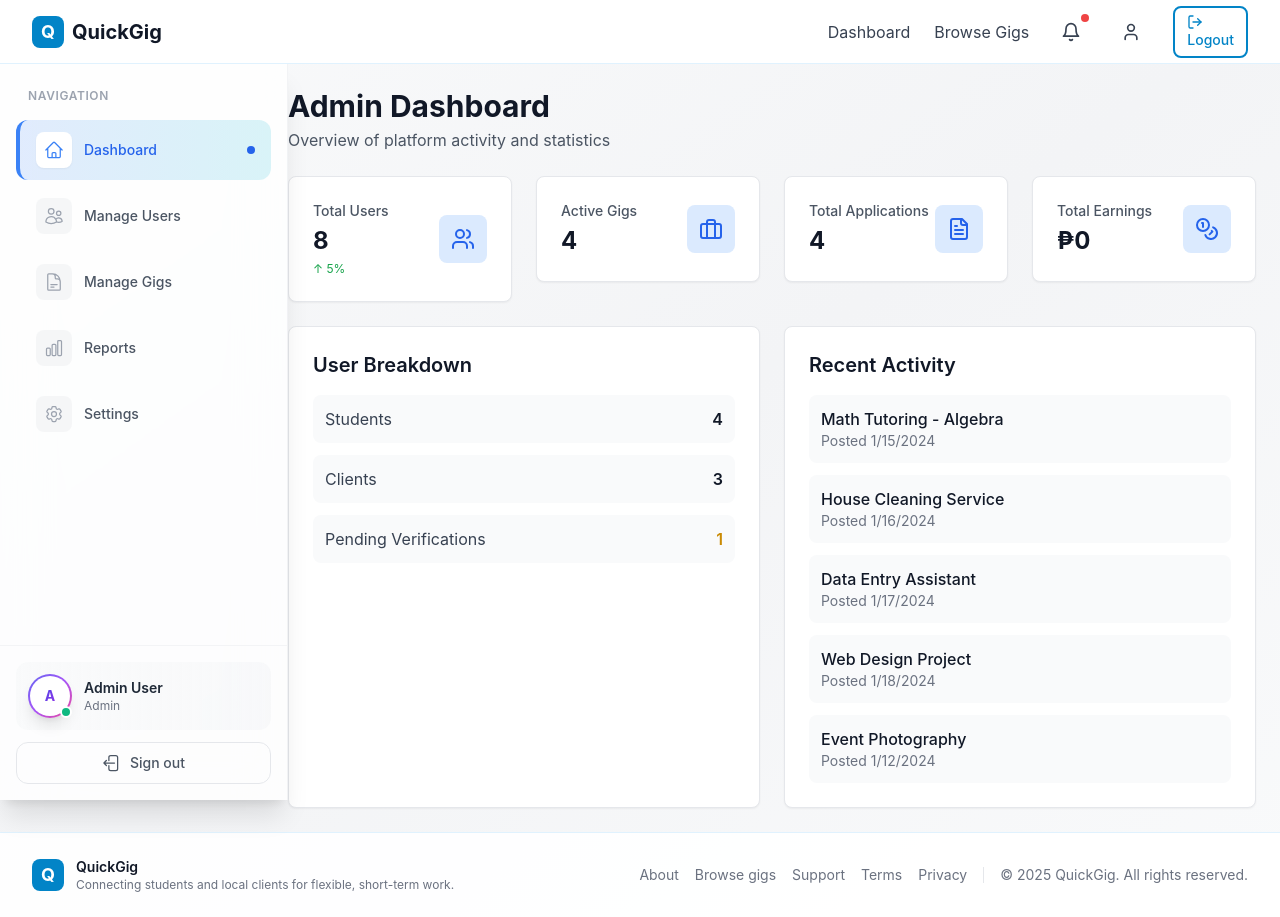
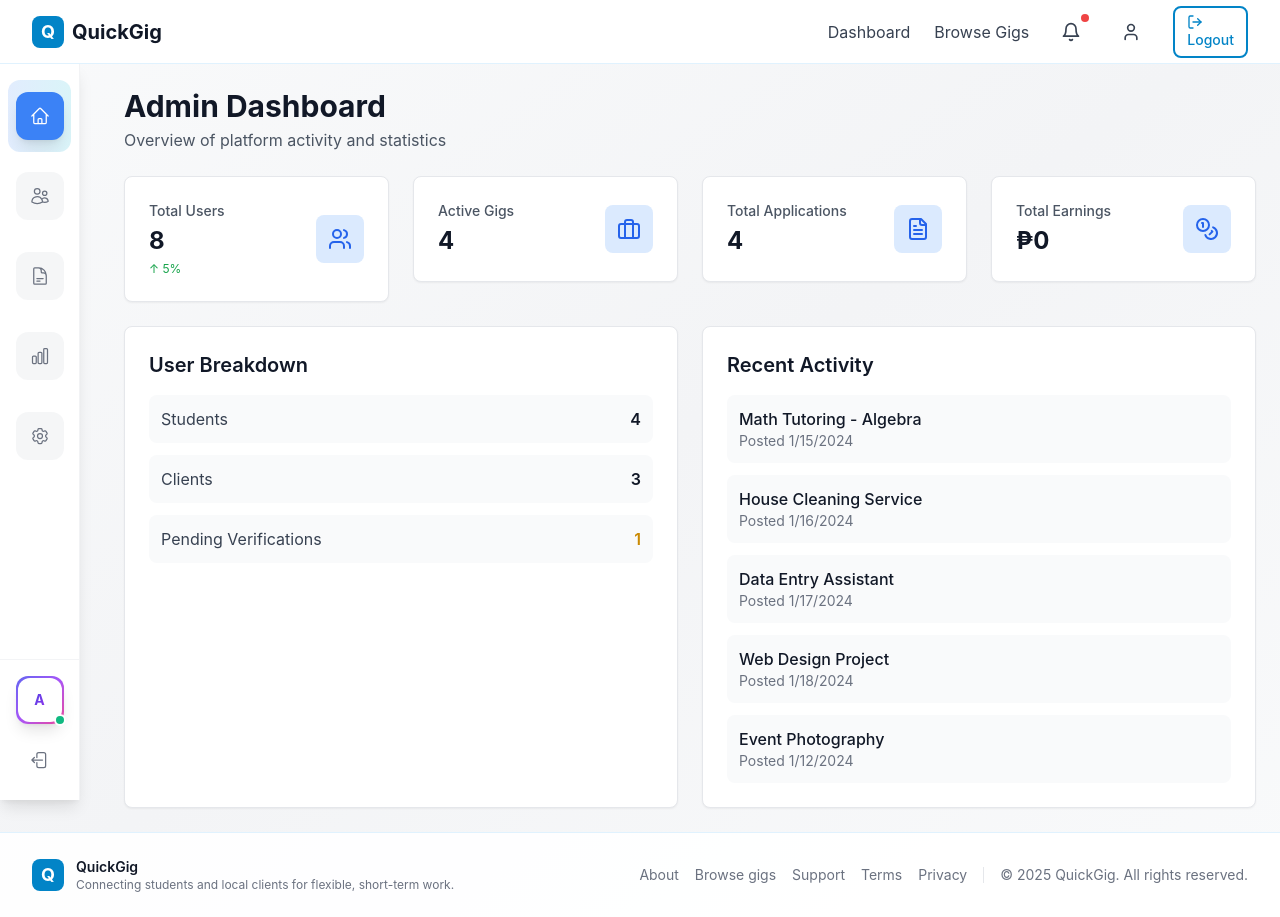
Before and after one commit to Style98k/Capstone, a React (Vite) app in the folder frontend/: page /admin/dashboard in a window 1280 px wide. Built offline with nearby package versions, Linux system fonts and the light colour scheme.

Commit message:
updated sidebar

```diff
--- a/frontend/src/components/Layout/Sidebar.jsx
+++ b/frontend/src/components/Layout/Sidebar.jsx
@@ -1,4 +1,4 @@
-import { NavLink, Link } from 'react-router-dom'
+import { NavLink } from 'react-router-dom'
 import { motion, AnimatePresence } from 'framer-motion'
 import { useState } from 'react'
 import { useAuth } from '../../hooks/useLocalAuth'
@@ -6,16 +6,21 @@ import { ArrowLeftStartOnRectangleIcon } from '@heroicons/react/24/outline'
 
 // Modern color palette for hover effects - each menu item gets a unique color
 const hoverColors = [
-  { gradient: 'from-blue-500/10 to-cyan-500/10', text: 'text-blue-600', icon: 'text-blue-500', border: 'border-l-blue-500', activeBg: 'from-blue-500/15 to-cyan-500/15' },
-  { gradient: 'from-violet-500/10 to-purple-500/10', text: 'text-violet-600', icon: 'text-violet-500', border: 'border-l-violet-500', activeBg: 'from-violet-500/15 to-purple-500/15' },
-  { gradient: 'from-emerald-500/10 to-teal-500/10', text: 'text-emerald-600', icon: 'text-emerald-500', border: 'border-l-emerald-500', activeBg: 'from-emerald-500/15 to-teal-500/15' },
-  { gradient: 'from-amber-500/10 to-orange-500/10', text: 'text-amber-600', icon: 'text-amber-500', border: 'border-l-amber-500', activeBg: 'from-amber-500/15 to-orange-500/15' },
-  { gradient: 'from-rose-500/10 to-pink-500/10', text: 'text-rose-600', icon: 'text-rose-500', border: 'border-l-rose-500', activeBg: 'from-rose-500/15 to-pink-500/15' },
-  { gradient: 'from-indigo-500/10 to-blue-500/10', text: 'text-indigo-600', icon: 'text-indigo-500', border: 'border-l-indigo-500', activeBg: 'from-indigo-500/15 to-blue-500/15' },
-  { gradient: 'from-cyan-500/10 to-sky-500/10', text: 'text-cyan-600', icon: 'text-cyan-500', border: 'border-l-cyan-500', activeBg: 'from-cyan-500/15 to-sky-500/15' },
+  { gradient: 'from-blue-500/10 to-cyan-500/10', text: 'text-blue-600', icon: 'text-blue-500', border: 'border-l-blue-500', activeBg: 'from-blue-500/15 to-cyan-500/15', iconActive: 'bg-blue-500' },
+  { gradient: 'from-violet-500/10 to-purple-500/10', text: 'text-violet-600', icon: 'text-violet-500', border: 'border-l-violet-500', activeBg: 'from-violet-500/15 to-purple-500/15', iconActive: 'bg-violet-500' },
+  { gradient: 'from-emerald-500/10 to-teal-500/10', text: 'text-emerald-600', icon: 'text-emerald-500', border: 'border-l-emerald-500', activeBg: 'from-emerald-500/15 to-teal-500/15', iconActive: 'bg-emerald-500' },
+  { gradient: 'from-amber-500/10 to-orange-500/10', text: 'text-amber-600', icon: 'text-amber-500', border: 'border-l-amber-500', activeBg: 'from-amber-500/15 to-orange-500/15', iconActive: 'bg-amber-500' },
+  { gradient: 'from-rose-500/10 to-pink-500/10', text: 'text-rose-600', icon: 'text-rose-500', border: 'border-l-rose-500', activeBg: 'from-rose-500/15 to-pink-500/15', iconActive: 'bg-rose-500' },
+  { gradient: 'from-indigo-500/10 to-blue-500/10', text: 'text-indigo-600', icon: 'text-indigo-500', border: 'border-l-indigo-500', activeBg: 'from-indigo-500/15 to-blue-500/15', iconActive: 'bg-indigo-500' },
+  { gradient: 'from-cyan-500/10 to-sky-500/10', text: 'text-cyan-600', icon: 'text-cyan-500', border: 'border-l-cyan-500', activeBg: 'from-cyan-500/15 to-sky-500/15', iconActive: 'bg-cyan-500' },
 ]
 
-export default function Sidebar({ items = [] }) {
+// Collapsed width (just icons) and expanded width
+export const COLLAPSED_WIDTH = 80
+export const EXPANDED_WIDTH = 288
+
+export default function Sidebar({ items = [], onExpandChange }) {
+  const [isExpanded, setIsExpanded] = useState(false)
   const [hoveredItem, setHoveredItem] = useState(null)
   const { user, logout } = useAuth()
 
@@ -29,24 +34,53 @@ export default function Sidebar({ items = [] }) {
     }
   }
 
+  const handleMouseEnter = () => {
+    setIsExpanded(true)
+    onExpandChange?.(true)
+  }
+
+  const handleMouseLeave = () => {
+    setIsExpanded(false)
+    onExpandChange?.(false)
+  }
+
   return (
-    <div className="hidden md:flex md:w-72 md:flex-col md:fixed md:inset-y-0 md:top-16 md:bottom-0 z-30">
+    <motion.div
+      className="hidden md:flex md:flex-col md:fixed md:top-16 md:bottom-0 md:left-0 z-40"
+      initial={false}
+      animate={{ width: isExpanded ? EXPANDED_WIDTH : COLLAPSED_WIDTH }}
+      transition={{ duration: 0.3, ease: [0.4, 0, 0.2, 1] }}
+      onMouseEnter={handleMouseEnter}
+      onMouseLeave={handleMouseLeave}
+    >
       {/* Sidebar container with glassmorphism effect */}
       <motion.aside
-        initial={{ x: -20, opacity: 0 }}
-        animate={{ x: 0, opacity: 1 }}
-        transition={{ duration: 0.4, ease: 'easeOut' }}
-        className="flex flex-col flex-grow bg-white/80 dark:bg-gray-900/80 backdrop-blur-xl border-r border-gray-200/50 dark:border-gray-700/50 shadow-xl overflow-y-auto"
+        className="flex flex-col flex-grow bg-white/95 dark:bg-gray-900/95 backdrop-blur-xl border-r border-gray-200/50 dark:border-gray-700/50 shadow-2xl overflow-hidden"
+        animate={{
+          boxShadow: isExpanded
+            ? '0 25px 50px -12px rgba(0, 0, 0, 0.25), 0 0 0 1px rgba(0, 0, 0, 0.05)'
+            : '0 10px 15px -3px rgba(0, 0, 0, 0.1), 0 4px 6px -2px rgba(0, 0, 0, 0.05)'
+        }}
       >
-        {/* Navigation Header */}
-        <div className="px-4 pt-6 pb-2">
+        {/* Navigation Header - Only show when expanded */}
+        <AnimatePresence>
+          {isExpanded && (
+            <motion.div
+              initial={{ opacity: 0, y: -10 }}
+              animate={{ opacity: 1, y: 0 }}
+              exit={{ opacity: 0, y: -10 }}
+              transition={{ duration: 0.2 }}
+              className="px-4 pt-6 pb-2"
+            >
               <p className="px-3 text-xs font-semibold text-gray-400 dark:text-gray-500 uppercase tracking-wider">
                 Navigation
               </p>
-        </div>
+            </motion.div>
+          )}
+        </AnimatePresence>
 
         {/* Navigation Items */}
-        <nav className="flex-1 px-4 py-2 space-y-1.5">
+        <nav className={`flex-1 py-4 space-y-2 ${isExpanded ? 'px-3' : 'px-2'}`}>
           {items.map((item, index) => {
             const colorScheme = hoverColors[index % hoverColors.length]
             const isHovered = hoveredItem === item.path
@@ -55,18 +89,19 @@ export default function Sidebar({ items = [] }) {
             return (
               <motion.div
                 key={item.path}
-                initial={{ opacity: 0, x: -20 }}
+                initial={{ opacity: 0, x: -10 }}
                 animate={{ opacity: 1, x: 0 }}
-                transition={{ delay: index * 0.05, duration: 0.3 }}
+                transition={{ delay: index * 0.03, duration: 0.2 }}
+                className="relative"
               >
                 <NavLink
                   to={item.path}
                   onMouseEnter={() => setHoveredItem(item.path)}
                   onMouseLeave={() => setHoveredItem(null)}
                   className={({ isActive }) =>
-                    `group relative flex items-center gap-3 px-4 py-3 text-sm font-medium rounded-xl border-l-4 border-transparent transition-all duration-300 ease-out overflow-hidden ${isActive
-                      ? `bg-gradient-to-r ${colorScheme.activeBg} ${colorScheme.text} ${colorScheme.border}`
-                      : `text-gray-600 dark:text-gray-300 hover:bg-gradient-to-r hover:${colorScheme.gradient} hover:${colorScheme.text} hover:${colorScheme.border}`
+                    `group relative flex items-center ${isExpanded ? 'gap-3 px-3' : 'justify-center px-0'} py-3 text-sm font-medium rounded-xl transition-all duration-300 ease-out overflow-hidden ${isActive
+                      ? `bg-gradient-to-r ${colorScheme.activeBg} ${colorScheme.text} ${isExpanded ? colorScheme.border + ' border-l-4' : ''}`
+                      : `text-gray-600 dark:text-gray-300 hover:bg-gradient-to-r hover:${colorScheme.gradient} hover:${colorScheme.text}`
                     }`
                   }
                 >
@@ -74,46 +109,49 @@ export default function Sidebar({ items = [] }) {
                     <>
                       {/* Icon with animation */}
                       <motion.span
-                        className={`flex items-center justify-center w-9 h-9 rounded-lg transition-all duration-300 ${isActive
-                            ? 'bg-white dark:bg-gray-800 shadow-sm'
-                            : 'bg-gray-100/80 dark:bg-gray-800/80 group-hover:bg-white dark:group-hover:bg-gray-700 group-hover:shadow-md'
+                        className={`flex items-center justify-center rounded-xl transition-all duration-300 ${isExpanded ? 'w-10 h-10' : 'w-12 h-12'
+                          } ${isActive
+                            ? `${colorScheme.iconActive} shadow-lg`
+                            : 'bg-gray-100/80 dark:bg-gray-800/80 group-hover:bg-white dark:group-hover:bg-gray-700 group-hover:shadow-lg'
                           }`}
-                        animate={isHovered && !isActive ? { scale: 1.05, rotate: 3 } : { scale: 1, rotate: 0 }}
+                        animate={isHovered && !isActive ? { scale: 1.08, rotate: 3 } : { scale: 1, rotate: 0 }}
                         transition={{ duration: 0.2 }}
                       >
-                        {Icon ? (
+                        {Icon && (
                           <Icon className={`w-5 h-5 transition-colors duration-300 ${isActive
-                              ? colorScheme.icon
-                              : `text-gray-400 dark:text-gray-500 group-hover:${colorScheme.icon}`
-                            }`} />
-                        ) : (
-                          <span className={`w-2 h-2 rounded-full transition-colors duration-300 ${isActive
-                              ? colorScheme.icon.replace('text-', 'bg-')
-                              : 'bg-gray-400 dark:bg-gray-500 group-hover:bg-current'
+                            ? 'text-white'
+                            : `text-gray-500 dark:text-gray-400 group-hover:${colorScheme.icon}`
                             }`} />
                         )}
                       </motion.span>
 
-                      {/* Text with slide animation */}
+                      {/* Text - Only show when expanded */}
+                      <AnimatePresence>
+                        {isExpanded && (
                           <motion.span
-                        animate={isHovered && !isActive ? { x: 4 } : { x: 0 }}
+                            initial={{ opacity: 0, x: -10 }}
+                            animate={{ opacity: 1, x: isHovered && !isActive ? 4 : 0 }}
+                            exit={{ opacity: 0, x: -10 }}
                             transition={{ duration: 0.2 }}
+                            className="whitespace-nowrap"
                           >
                             {item.label}
                           </motion.span>
+                        )}
+                      </AnimatePresence>
 
-                      {/* Active indicator dot */}
-                      {isActive && (
+                      {/* Active indicator dot - Only when expanded */}
+                      {isActive && isExpanded && (
                         <motion.span
                           initial={{ scale: 0 }}
                           animate={{ scale: 1 }}
-                          className="absolute right-4 w-2 h-2 rounded-full bg-current"
+                          className="absolute right-3 w-2 h-2 rounded-full bg-current"
                         />
                       )}
 
                       {/* Hover shine effect */}
                       <AnimatePresence>
-                        {isHovered && (
+                        {isHovered && isExpanded && (
                           <motion.div
                             initial={{ x: '-100%', opacity: 0 }}
                             animate={{ x: '100%', opacity: 0.3 }}
@@ -126,6 +164,25 @@ export default function Sidebar({ items = [] }) {
                     </>
                   )}
                 </NavLink>
+
+                {/* Tooltip when collapsed */}
+                <AnimatePresence>
+                  {!isExpanded && isHovered && (
+                    <motion.div
+                      initial={{ opacity: 0, x: -5, scale: 0.95 }}
+                      animate={{ opacity: 1, x: 0, scale: 1 }}
+                      exit={{ opacity: 0, x: -5, scale: 0.95 }}
+                      transition={{ duration: 0.15 }}
+                      className="absolute left-full top-1/2 -translate-y-1/2 ml-3 z-50"
+                    >
+                      <div className={`px-3 py-2 rounded-lg shadow-xl text-sm font-medium whitespace-nowrap ${colorScheme.text} bg-white dark:bg-gray-800 border border-gray-200 dark:border-gray-700`}>
+                        {item.label}
+                        {/* Arrow */}
+                        <div className="absolute left-0 top-1/2 -translate-y-1/2 -translate-x-1 w-2 h-2 bg-white dark:bg-gray-800 border-l border-b border-gray-200 dark:border-gray-700 rotate-45" />
+                      </div>
+                    </motion.div>
+                  )}
+                </AnimatePresence>
               </motion.div>
             )
           })}
@@ -133,21 +190,24 @@ export default function Sidebar({ items = [] }) {
 
         {/* User Profile Section */}
         {user && (
-          <div className="p-4 border-t border-gray-100 dark:border-gray-700/50">
+          <div className={`border-t border-gray-100 dark:border-gray-700/50 ${isExpanded ? 'p-4' : 'p-2 py-4'}`}>
+            {isExpanded ? (
+              <>
                 <motion.div
+                  initial={{ opacity: 0 }}
+                  animate={{ opacity: 1 }}
                   whileHover={{ scale: 1.02 }}
                   className="flex items-center gap-3 p-3 rounded-xl bg-gradient-to-r from-gray-50 to-gray-100/50 dark:from-gray-800 dark:to-gray-800/50 transition-all duration-300 cursor-pointer"
                 >
                   {/* Avatar with gradient ring */}
-              <div className="relative">
-                <div className="w-11 h-11 rounded-full bg-gradient-to-br from-indigo-500 via-purple-500 to-pink-500 p-0.5 shadow-lg transition-shadow duration-300 hover:shadow-indigo-500/40">
+                  <div className="relative flex-shrink-0">
+                    <div className="w-11 h-11 rounded-full bg-gradient-to-br from-indigo-500 via-purple-500 to-pink-500 p-0.5 shadow-lg">
                       <div className="w-full h-full rounded-full bg-white dark:bg-gray-800 flex items-center justify-center">
                         <span className="text-sm font-bold bg-gradient-to-br from-indigo-600 to-purple-600 bg-clip-text text-transparent">
                           {userInitial}
                         </span>
                       </div>
                     </div>
-                {/* Online indicator */}
                     <span className="absolute bottom-0 right-0 w-3 h-3 bg-emerald-500 border-2 border-white dark:border-gray-800 rounded-full animate-pulse" />
                   </div>
 
@@ -167,19 +227,42 @@ export default function Sidebar({ items = [] }) {
                   whileHover={{ scale: 1.02 }}
                   whileTap={{ scale: 0.98 }}
                   onClick={handleLogout}
-              className="mt-3 w-full flex items-center justify-center gap-2 px-4 py-2.5 text-sm font-medium text-gray-600 dark:text-gray-300 rounded-xl border border-gray-200 dark:border-gray-700 hover:bg-gradient-to-r hover:from-red-500/10 hover:to-rose-500/10 hover:text-red-600 dark:hover:text-red-400 hover:border-red-200 dark:hover:border-red-800 transition-all duration-300 group"
-            >
-              <motion.span
-                animate={{ x: 0 }}
-                whileHover={{ x: -4 }}
+                  className="mt-3 w-full flex items-center justify-center gap-2 px-4 py-2.5 text-sm font-medium text-gray-600 dark:text-gray-300 rounded-xl border border-gray-200 dark:border-gray-700 hover:bg-gradient-to-r hover:from-red-500/10 hover:to-rose-500/10 hover:text-red-600 dark:hover:text-red-400 hover:border-red-200 dark:hover:border-red-800 transition-all duration-300"
                 >
                   <ArrowLeftStartOnRectangleIcon className="w-5 h-5" />
-              </motion.span>
                   <span>Sign out</span>
+                </motion.button>
+              </>
+            ) : (
+              /* Collapsed state - just show avatar and logout icon */
+              <div className="flex flex-col items-center gap-3">
+                {/* Avatar */}
+                <div className="relative group cursor-pointer">
+                  <div className="w-12 h-12 rounded-xl bg-gradient-to-br from-indigo-500 via-purple-500 to-pink-500 p-0.5 shadow-lg group-hover:shadow-indigo-500/40 transition-all duration-300 group-hover:scale-105">
+                    <div className="w-full h-full rounded-xl bg-white dark:bg-gray-800 flex items-center justify-center">
+                      <span className="text-sm font-bold bg-gradient-to-br from-indigo-600 to-purple-600 bg-clip-text text-transparent">
+                        {userInitial}
+                      </span>
+                    </div>
+                  </div>
+                  <span className="absolute -bottom-0.5 -right-0.5 w-3 h-3 bg-emerald-500 border-2 border-white dark:border-gray-800 rounded-full animate-pulse" />
+                </div>
+
+                {/* Logout button */}
+                <motion.button
+                  whileHover={{ scale: 1.1 }}
+                  whileTap={{ scale: 0.95 }}
+                  onClick={handleLogout}
+                  className="w-12 h-12 flex items-center justify-center rounded-xl text-gray-500 dark:text-gray-400 hover:bg-gradient-to-r hover:from-red-500/10 hover:to-rose-500/10 hover:text-red-500 transition-all duration-300"
+                  title="Sign out"
+                >
+                  <ArrowLeftStartOnRectangleIcon className="w-5 h-5" />
                 </motion.button>
               </div>
             )}
+          </div>
+        )}
       </motion.aside>
-    </div>
+    </motion.div>
   )
 }
--- a/frontend/src/router/AppRouter.jsx
+++ b/frontend/src/router/AppRouter.jsx
@@ -1,5 +1,5 @@
 import { Routes, Route, Navigate } from 'react-router-dom'
-import { useEffect } from 'react'
+import { useEffect, useState } from 'react'
 import { useAuth } from '../hooks/useLocalAuth'
 import { mockUsers } from '../data/mockUsers'
 import Navbar from '../components/Layout/Navbar'
@@ -106,8 +106,16 @@ function Layout({ children, showSidebar = false, sidebarItems = [] }) {
       <Navbar />
       <div className="flex-1 flex pt-16">
         {showSidebar && <Sidebar items={sidebarItems} />}
-        <main className={`flex-1 p-6 max-w-7xl mx-auto w-full transition-all duration-300 ${showSidebar ? 'md:pl-72' : ''}`}>
-          {children}
+        {/* Content area - leaves room for collapsed sidebar, centered in remaining space */}
+        <main
+          className={`flex-1 p-6 transition-all duration-300 ease-out ${showSidebar
+            ? 'md:ml-[100px]' // Just enough margin for collapsed sidebar + small buffer
+            : ''
+            }`}
+        >
+          <div className="max-w-6xl mx-auto w-full">
+            {children}
+          </div>
         </main>
       </div>
       <Footer />
```
Lines whose indentation alone changed are shown as unchanged.
